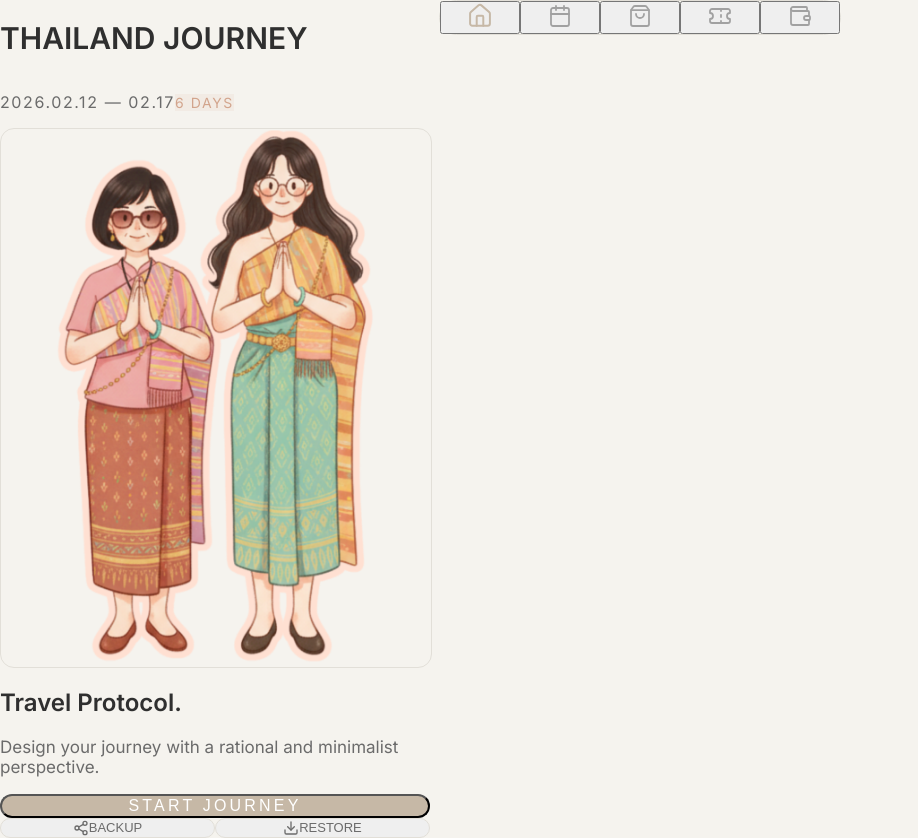
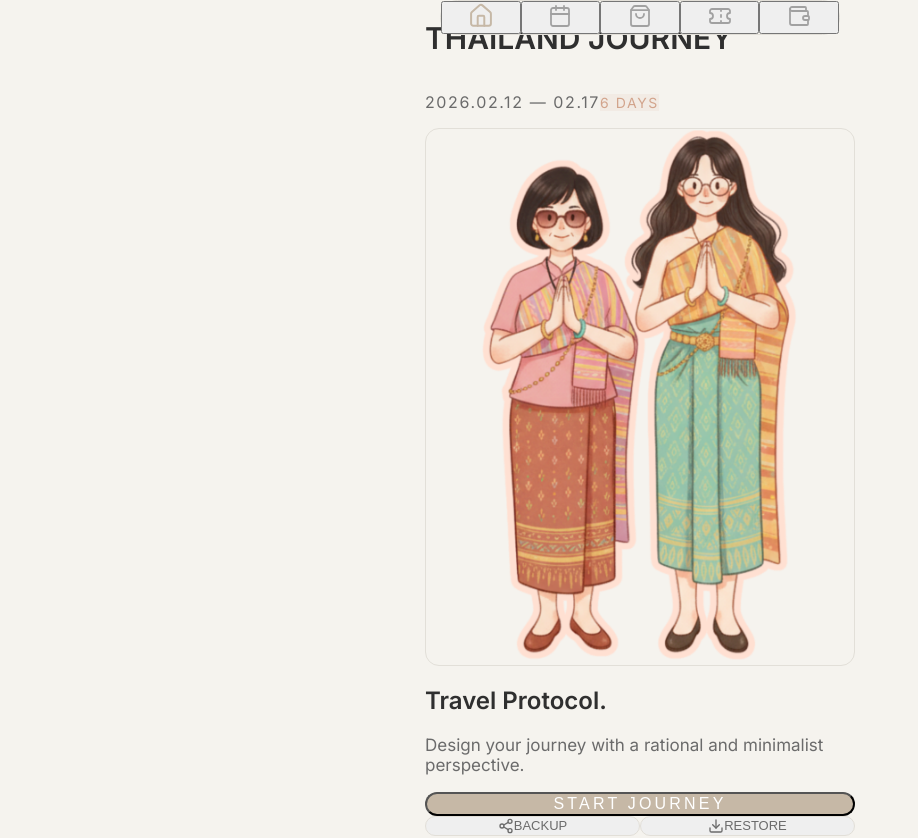
Before and after one commit to capybararrr-ops/trip-app, a React (Vite) app: page / in a window 1280 px wide. Shown: the whole page, without its empty margins (0-918 px from the left). Built offline with nearby package versions, Linux system fonts and the light colour scheme; a web font is replaced by a local one.

Commit message:
Update index.css

```diff
--- a/src/index.css
+++ b/src/index.css
@@ -11,17 +11,11 @@
 body {
   margin: 0;
   display: flex;
-  place-items: center;
-  min-width: 320px;
-  min-height: 100vh;
-  background-color: #f5f3ee; /* 國際版背景奶油白 */
+  justify-content: center; /* 讓內容居中 */
+  background-color: #F5F3EE; /* 使用您選定的奶油白底色 */
 }
 
-/* 隱藏滾動條但保持功能 (讓 App 更有原生感) */
-.no-scrollbar::-webkit-scrollbar {
-  display: none;
+/* 確保全域盒模型正確 */
+* {
+  box-sizing: border-box;
 }
-.no-scrollbar {
-  -ms-overflow-style: none;
-  scrollbar-width: none;
-}
```
